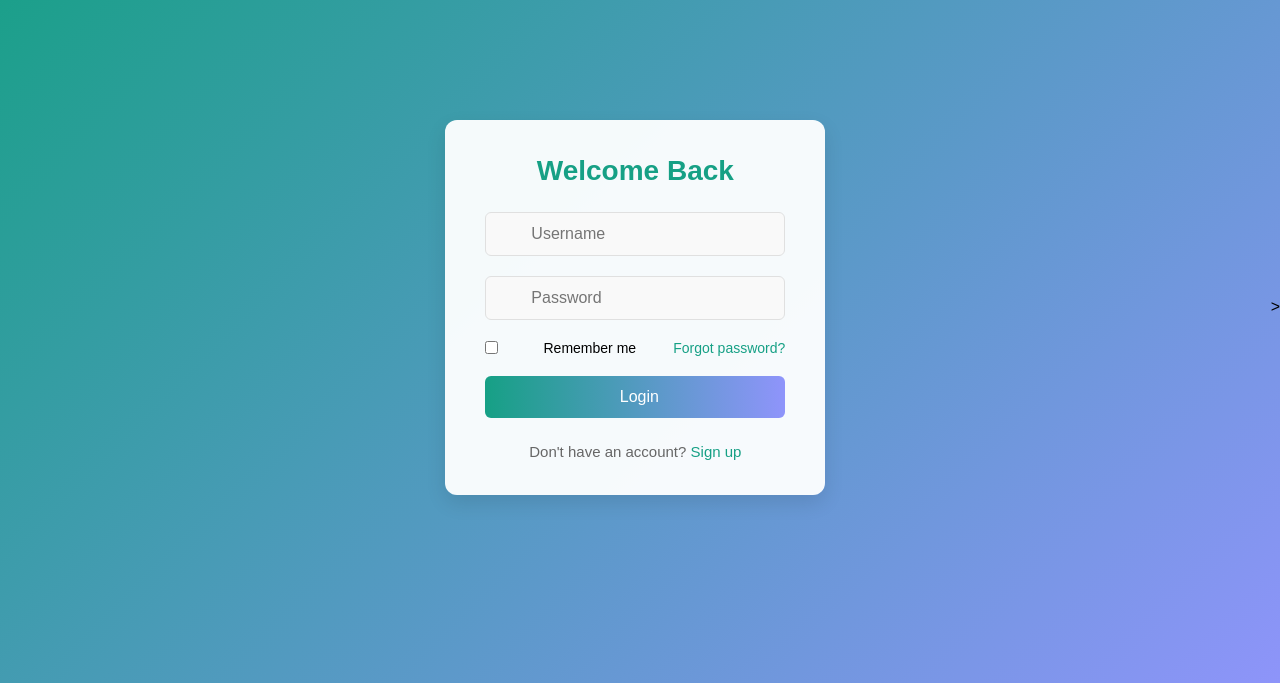
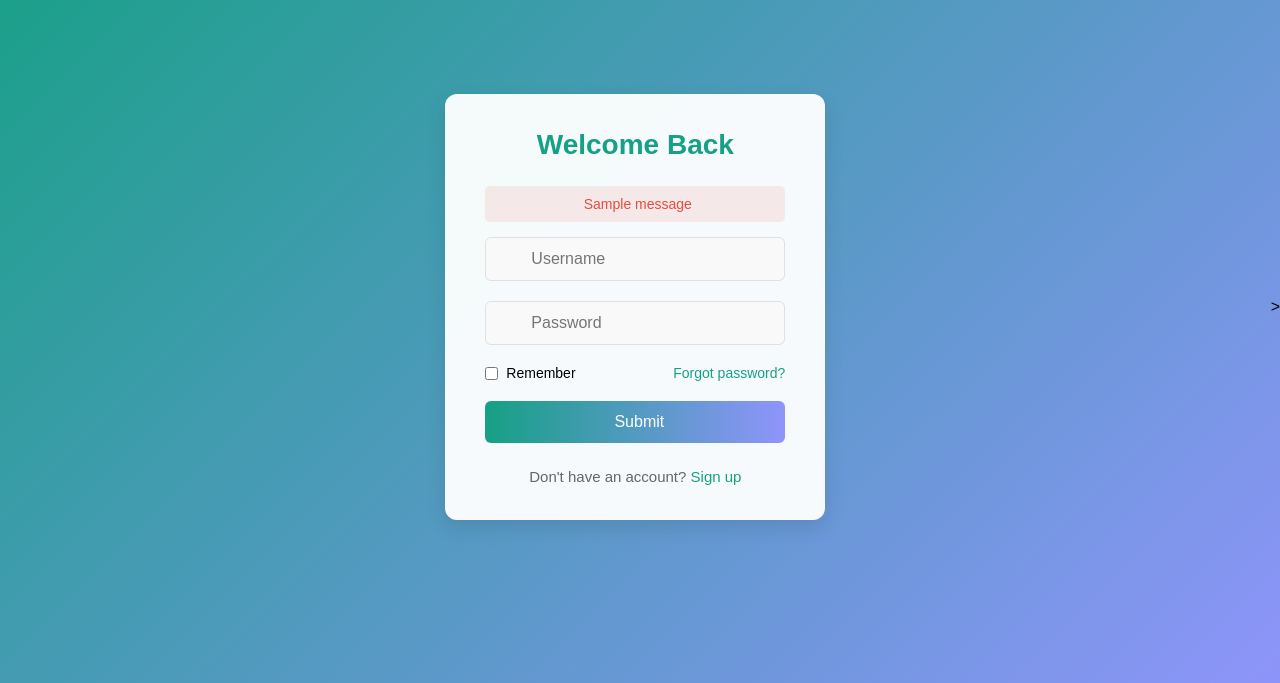
Before and after one commit to stepin105111/CITS5505-Exercise-Tracker-Project, a Flask app: template app/templates/login.html in a window 1280 px wide. Shown: the part 93-776 px from the top of the page. Run offline with Flask 3, Linux system fonts and the light colour scheme; the template is opened without the code that fills it, so the values that code supplies are empty, except form fields; tables that the repository leaves empty hold one stand-in row (values such as "Sample post"); one stand-in notice (Sample message) is shown; form fields are guessed from the names that the template uses; parts of the project's set-up code (start-up, migrations or seed data) failed here and were passed over.

Commit message:
Implement login form using Flask-WTF with CSRF protection and styling fixes

```diff
--- a/app/app.py
+++ b/app/app.py
@@ -1,6 +1,6 @@
 from flask import Flask, render_template, request, redirect, url_for, session, flash, jsonify
 from flask_login import LoginManager, login_user, logout_user, login_required, current_user
-
+from app.forms import LoginForm
 import os
 from app.database import db, User, WeeklyPlan, WorkoutLog, friendships
 from datetime import datetime
@@ -87,27 +87,25 @@ def register():
             return render_template('register.html', error=f'Error creating account: {str(e)}')
 
     return render_template('register.html', error=None)
+from app.forms import LoginForm  # make sure import is correct
 
 @app.route('/login', methods=['GET', 'POST'])
 def login():
     if current_user.is_authenticated:
         return redirect(url_for('dashboard'))
 
-    if request.method == 'POST':
-        username = request.form['username']
-        password = request.form['password']
-        remember = 'remember' in request.form
-
-        user = User.query.filter_by(username=username).first()
-
-        if user and user.check_password(password):
-            login_user(user, remember=remember)
+    form = LoginForm()
+    if form.validate_on_submit():
+        user = User.query.filter_by(username=form.username.data).first()
+        if user and user.check_password(form.password.data):
+            login_user(user, remember=form.remember.data)
             user.update_last_login()
             return redirect(url_for('dashboard'))
         else:
-            return render_template('login.html', error='Invalid username or password')
+            flash('Invalid username or password', 'error')
+            return render_template('login.html', form=form)
 
-    return render_template('login.html', error=None)
+    return render_template('login.html', form=form)
 
 @app.route('/about')
 def about():
--- a/app/templates/login.html
+++ b/app/templates/login.html
@@ -10,24 +10,38 @@
 <div class="login-register-wrapper">
     <div class="container">
         <h1>Welcome Back</h1>
-        {% if error %}
-        <p class="error"><i class="fas fa-exclamation-circle"></i> {{ error }}</p>
+        {% with messages = get_flashed_messages(with_categories=true) %}
+        {% if messages %}
+        {% for category, message in messages %}
+        <p class="error"><i class="fas fa-exclamation-circle"></i>{{ message }}</p>
+        {% endfor %}
         {% endif %}
+        {% endwith %}
+
         <form method="post">
+            {{ form.hidden_tag() }}
+
             <div class="input-group">
-                <input type="text" name="username" placeholder="Username" required>
+                <i class="fas fa-user"></i>
+                {{ form.username(placeholder="Username", type="text", class="username-input") }}
             </div>
+
             <div class="input-group">
                 <i class="fas fa-lock"></i>
-                <input type="password" name="password" id="password" placeholder="Password" required>
+                {{ form.password(placeholder="Password", type="password", id="password", class="password-input") }}
                 <i class="fas fa-eye toggle-password" onclick="togglePasswordVisibility()"></i>
             </div>
+
             <div class="remember-me">
-                <input type="checkbox" id="remember" name="remember">
-                <label for="remember">Remember me</label>
-                <a href="{{ url_for('forgot_password') }}">Forgot password?</a>
+                <label>
+                    {{ form.remember() }} {{ form.remember.label.text }}
+                </label>
+                <a href="{{ url_for('forgot_password') }}" class="forgot-password">Forgot password?</a>
             </div>
-            <button type="submit"><i class="fas fa-sign-in-alt"></i> Login</button>
+
+            <button type="submit">
+                <i class="fas fa-sign-in-alt"></i> {{ form.submit.label.text }}
+            </button>
         </form>
         <p class="signup-link">Don't have an account? <a href="{{ url_for('register') }}">Sign up</a></p>
     </div>>
```
Also changed, not shown: app/forms.py (+9 -0 lines), instance/dbase.db.
